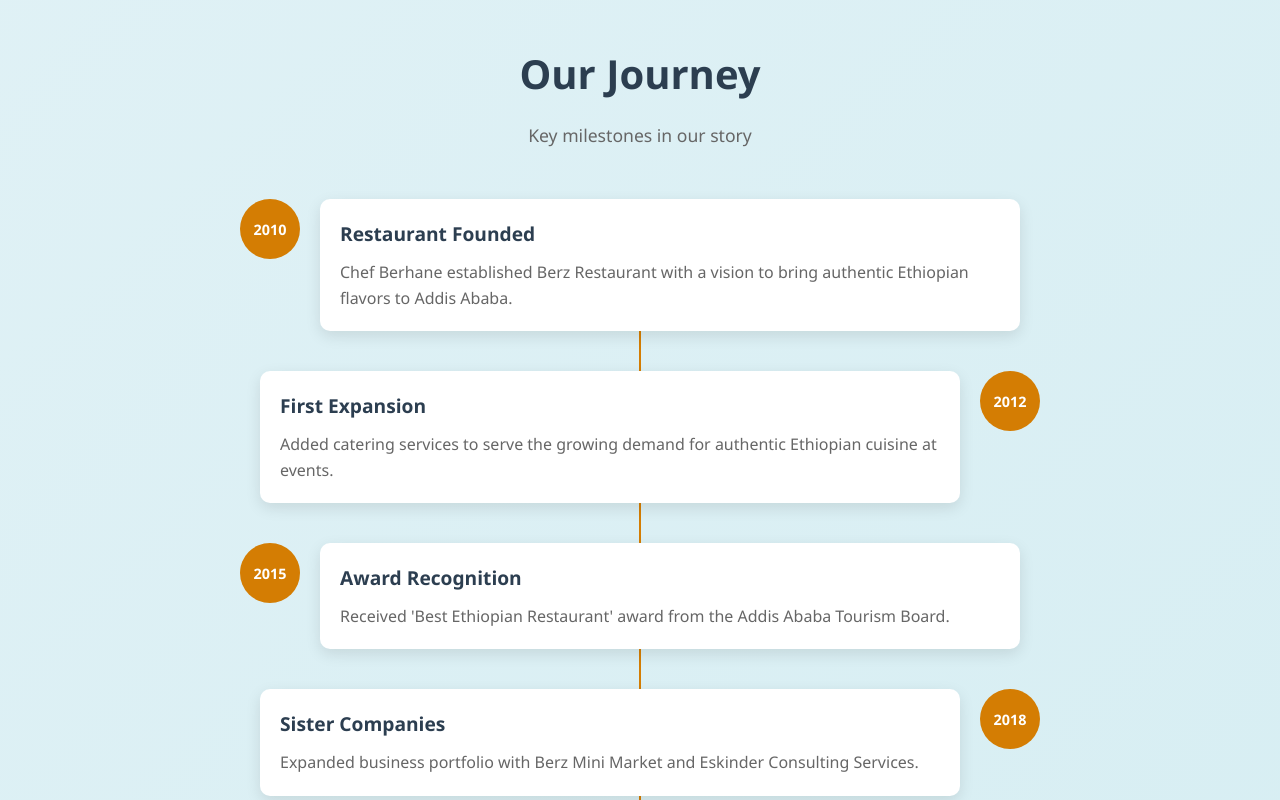
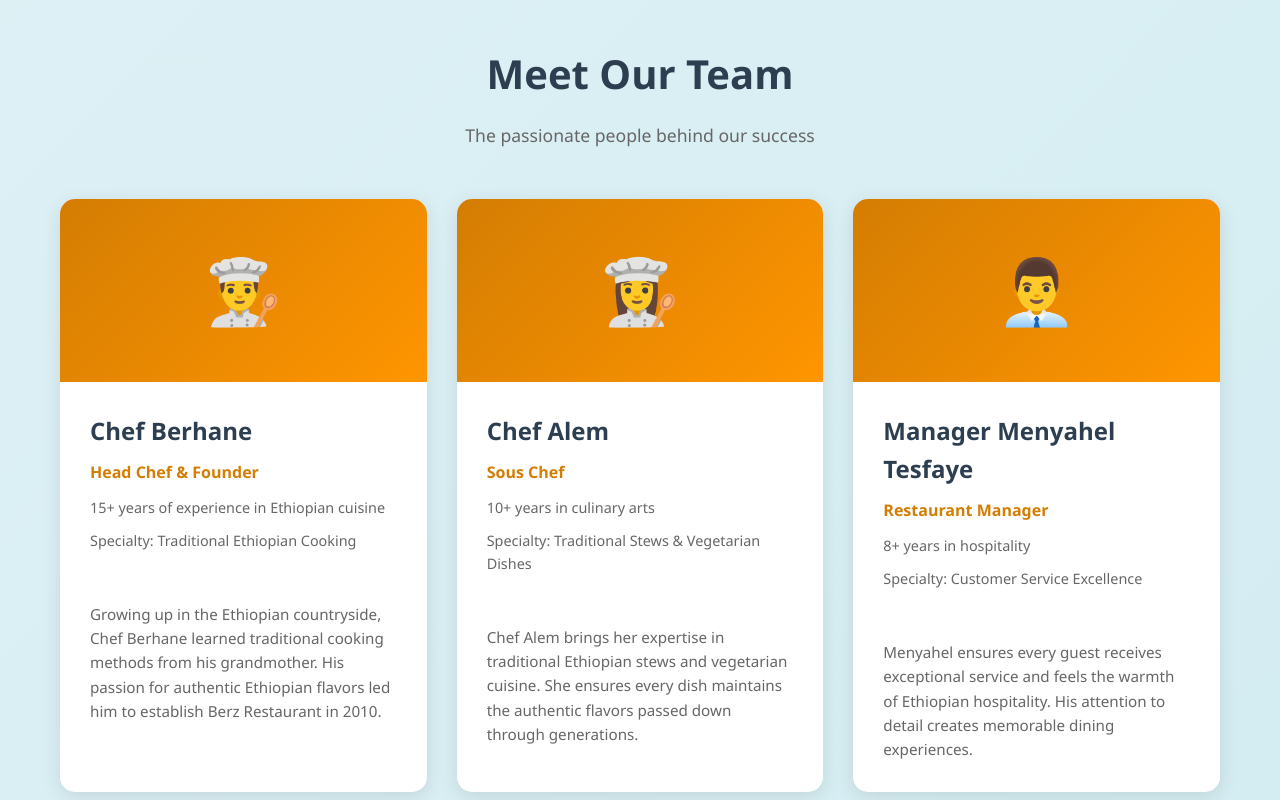
Before and after one commit to HaileDagne/Berz, a React (Vite) app: page /about in a window 1280 px wide. Shown: the part 2480-3280 px from the top of the page. Built offline with nearby package versions, Linux system fonts and the light colour scheme.

Commit message:
Location added

```diff
--- a/src/Component/Hero/Hero.css
+++ b/src/Component/Hero/Hero.css
@@ -19,9 +19,6 @@
   left: 0;
   width: 100%;
   height: 100%;
-  background-size: cover;
-  background-position: center;
-  background-repeat: no-repeat;
   opacity: 0;
   transition: opacity 0.8s ease-in-out;
   display: flex;
@@ -46,6 +43,18 @@
     rgba(0, 0, 0, 0.5) 100%
   );
   z-index: 1;
+}
+
+/* Background image element to ensure consistent rendering across slides */
+.hero-bg {
+  position: absolute;
+  top: 0;
+  left: 0;
+  width: 100%;
+  height: 100%;
+  object-fit: cover;
+  object-position: center;
+  z-index: 0;
 }
 
 .hero-content {
--- a/src/Component/Hero/Hero.jsx
+++ b/src/Component/Hero/Hero.jsx
@@ -72,16 +72,13 @@
           <div
             key={slide.id}
             className={`hero-slide ${index === currentSlide ? "active" : ""}`}
-            style={{ backgroundImage: `url(${slide.image})` }}
           >
             <img
+              className="hero-bg"
               src={slide.image}
-              alt={slide.title}
+              alt=""
               loading="lazy"
-              style={{ display: "none" }}
-              onLoad={(e) => {
-                e.target.style.display = "none";
-              }}
+              aria-hidden="true"
             />
             <div className="hero-content">
               <div className="hero-text">
--- a/src/Component/MenuList/MenuList.jsx
+++ b/src/Component/MenuList/MenuList.jsx
@@ -26,7 +26,7 @@
             <Menu
               img={item.img}
               title={item.title}
-              price={item.price}
+              // price={item.price}
               desc={item.desc}
             />
           </div>
--- a/src/Pages/About/About.css
+++ b/src/Pages/About/About.css
@@ -194,81 +194,6 @@
   border-radius: 15px;
   font-size: 0.9rem;
   font-weight: 500;
-}
-
-/* Timeline Section */
-.timeline-section {
-  margin-bottom: 80px;
-}
-
-.timeline {
-  position: relative;
-  max-width: 800px;
-  margin: 0 auto;
-}
-
-.timeline::before {
-  content: "";
-  position: absolute;
-  left: 50%;
-  top: 0;
-  bottom: 0;
-  width: 2px;
-  background: #d47d03;
-  transform: translateX(-50%);
-}
-
-.timeline-item {
-  display: flex;
-  margin-bottom: 40px;
-  position: relative;
-}
-
-.timeline-item:nth-child(odd) {
-  flex-direction: row;
-}
-
-.timeline-item:nth-child(even) {
-  flex-direction: row-reverse;
-}
-
-.timeline-marker {
-  width: 60px;
-  height: 60px;
-  background: #d47d03;
-  border-radius: 50%;
-  display: flex;
-  align-items: center;
-  justify-content: center;
-  position: relative;
-  z-index: 2;
-  flex-shrink: 0;
-}
-
-.timeline-year {
-  color: white;
-  font-weight: 700;
-  font-size: 0.9rem;
-}
-
-.timeline-content {
-  background: white;
-  padding: 20px;
-  border-radius: 10px;
-  box-shadow: 0 5px 15px rgba(0, 0, 0, 0.1);
-  margin: 0 20px;
-  flex: 1;
-}
-
-.timeline-content h4 {
-  color: #2c3e50;
-  margin-bottom: 10px;
-  font-size: 1.2rem;
-}
-
-.timeline-content p {
-  color: #666;
-  line-height: 1.6;
 }
 
 /* Team Section */
@@ -473,24 +398,6 @@
     grid-template-columns: 1fr;
   }
 
-  .timeline::before {
-    left: 20px;
-  }
-
-  .timeline-item {
-    flex-direction: row !important;
-    padding-left: 60px;
-  }
-
-  .timeline-marker {
-    position: absolute;
-    left: 0;
-  }
-
-  .timeline-content {
-    margin: 0;
-  }
-
   .team-grid {
     grid-template-columns: 1fr;
   }
--- a/src/Pages/About/About.jsx
+++ b/src/Pages/About/About.jsx
@@ -25,7 +25,7 @@
     },
     {
       id: 3,
-      name: "Manager Menyahel",
+      name: "Manager Menyahel Tesfaye",
       position: "Restaurant Manager",
       experience: "8+ years in hospitality",
       specialty: "Customer Service Excellence",
@@ -83,45 +83,6 @@
         "Guest Satisfaction",
         "Attention to Detail",
       ],
-    },
-  ];
-
-  const milestones = [
-    {
-      year: "2010",
-      title: "Restaurant Founded",
-      description:
-        "Chef Berhane established Berz Restaurant with a vision to bring authentic Ethiopian flavors to Addis Ababa.",
-    },
-    {
-      year: "2012",
-      title: "First Expansion",
-      description:
-        "Added catering services to serve the growing demand for authentic Ethiopian cuisine at events.",
-    },
-    {
-      year: "2015",
-      title: "Award Recognition",
-      description:
-        "Received 'Best Ethiopian Restaurant' award from the Addis Ababa Tourism Board.",
-    },
-    {
-      year: "2018",
-      title: "Sister Companies",
-      description:
-        "Expanded business portfolio with Berz Mini Market and Eskinder Consulting Services.",
-    },
-    {
-      year: "2020",
-      title: "Digital Innovation",
-      description:
-        "Launched online ordering and delivery services to adapt to changing customer needs.",
-    },
-    {
-      year: "2024",
-      title: "Premium Experience",
-      description:
-        "Introduced cooking classes and premium dining experiences to share Ethiopian culinary culture.",
     },
   ];
 
@@ -232,28 +193,6 @@
           </div>
         </div>
 
-        {/* Timeline Section */}
-        <div className="timeline-section">
-          <div className="section-header">
-            <h2>Our Journey</h2>
-            <p>Key milestones in our story</p>
-          </div>
-
-          <div className="timeline">
-            {milestones.map((milestone, index) => (
-              <div key={index} className="timeline-item">
-                <div className="timeline-marker">
-                  <span className="timeline-year">{milestone.year}</span>
-                </div>
-                <div className="timeline-content">
-                  <h4>{milestone.title}</h4>
-                  <p>{milestone.description}</p>
-                </div>
-              </div>
-            ))}
-          </div>
-        </div>
-
         {/* Team Section */}
         <div className="team-section">
           <div className="section-header">
--- a/src/Pages/Contact/Contact.css
+++ b/src/Pages/Contact/Contact.css
@@ -271,30 +271,35 @@
   overflow: hidden;
 }
 
-.map-placeholder {
-  background: linear-gradient(135deg, #e8f4f8, #d1ecf1);
-  padding: 60px;
-  text-align: center;
-  min-height: 300px;
-  display: flex;
-  flex-direction: column;
-  align-items: center;
-  justify-content: center;
+.map-container iframe {
+  width: 100%;
+  height: 400px;
+  border: none;
+  display: block;
 }
 
-.map-icon {
-  color: #d47d03;
-  margin-bottom: 20px;
+.map-info {
+  padding: 30px;
+  text-align: center;
+  background: linear-gradient(135deg, #e8f4f8, #d1ecf1);
 }
 
-.map-placeholder h3 {
+.map-info h3 {
   font-size: 1.5rem;
   color: #2c3e50;
   margin-bottom: 10px;
+  font-weight: 600;
 }
 
-.map-placeholder p {
+.map-info p {
   color: #666;
+  margin-bottom: 10px;
+  font-size: 1rem;
+}
+
+.map-info p:last-of-type {
+  font-size: 0.9rem;
+  color: #888;
   margin-bottom: 20px;
 }
 
@@ -426,8 +431,8 @@
     grid-template-columns: 1fr;
   }
 
-  .map-placeholder {
-    padding: 40px 20px;
+  .map-info {
+    padding: 20px 15px;
   }
 }
 
--- a/src/Pages/Contact/Contact.jsx
+++ b/src/Pages/Contact/Contact.jsx
@@ -72,17 +72,6 @@
       ],
       action: "Make Reservation",
       type: "reservation",
-    },
-    {
-      icon: "🚗",
-      title: "Parking & Services",
-      details: [
-        "Free parking available on-site",
-        "Valet service for special events",
-        "Wheelchair accessible",
-      ],
-      action: "Learn More",
-      type: "info",
     },
   ];
 
@@ -297,28 +286,26 @@
           </div>
 
           <div className="map-container">
-            <div className="map-placeholder">
-              <div className="map-icon">
-                <svg width="48" height="48" viewBox="0 0 24 24" fill="none">
-                  <path
-                    d="M21 10C21 17 12 23 12 23S3 17 3 10C3 7.61305 3.94821 5.32387 5.63604 3.63604C7.32387 1.94821 9.61305 1 12 1C14.3869 1 16.6761 1.94821 18.3639 3.63604C20.0518 5.32387 21 7.61305 21 10Z"
-                    stroke="currentColor"
-                    strokeWidth="2"
-                    strokeLinecap="round"
-                    strokeLinejoin="round"
-                  />
-                  <path
-                    d="M12 13C13.6569 13 15 11.6569 15 10C15 8.34315 13.6569 7 12 7C10.3431 7 9 8.34315 9 10C9 11.6569 10.3431 13 12 13Z"
-                    stroke="currentColor"
-                    strokeWidth="2"
-                    strokeLinecap="round"
-                    strokeLinejoin="round"
-                  />
-                </svg>
-              </div>
-              <h3>Kotebe, Addis Ababa</h3>
-              <p>Near Kotebe University</p>
-              <button className="get-directions-btn">
+            <iframe
+              src="https://www.google.com/maps/embed?pb=!1m18!1m12!1m3!1d3940.123456789!2d38.820183!3d9.028060!2m3!1f0!2f0!3f0!3m2!1i1024!2i768!4f13.1!3m3!1m2!1s0x0%3A0x0!2zOcKwMDEnNDEuMCJOIDM4wrA0OScxMi42IkU!5e0!3m2!1sen!2set!4v1234567890123!5m2!1sen!2set"
+              width="100%"
+              height="400"
+              style={{ border: 0 }}
+              allowFullScreen=""
+              loading="lazy"
+              referrerPolicy="no-referrer-when-downgrade"
+              title="Berz Restaurant Location"
+            ></iframe>
+            <div className="map-info">
+              <h3>Berz Restaurant</h3>
+              <p>Kotebe, Addis Ababa, Ethiopia</p>
+              <p>Coordinates: 9.028060, 38.820183</p>
+              <a
+                href="https://www.google.com/maps/dir/?api=1&destination=9.028060,38.820183"
+                target="_blank"
+                rel="noopener noreferrer"
+                className="get-directions-btn"
+              >
                 <svg width="20" height="20" viewBox="0 0 24 24" fill="none">
                   <path
                     d="M10 13L15 8L10 3"
@@ -336,7 +323,7 @@
                   />
                 </svg>
                 Get Directions
-              </button>
+              </a>
             </div>
           </div>
         </div>
```
